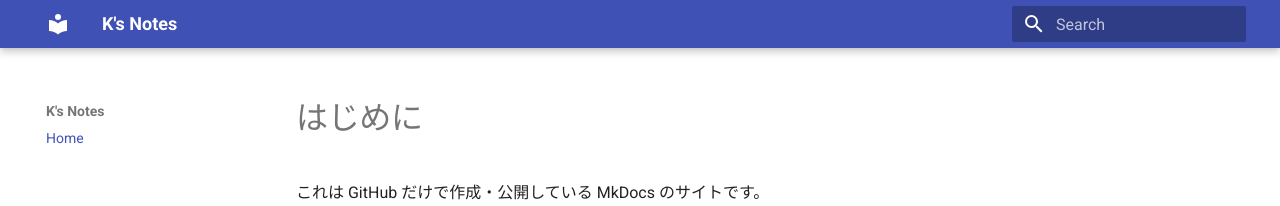
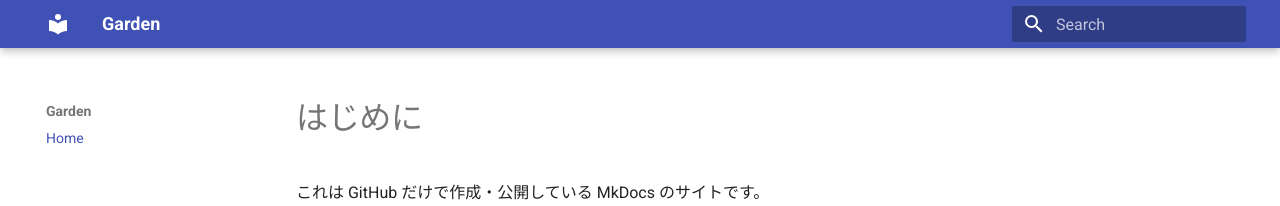
Before and after one commit to hedgehog-hrt/test_repo, an MkDocs documentation site: the page built from docs/index.md, in a window 1280 px wide. Shown: the top 206 px of the page. Built offline with MkDocs 1.6.1 and Material for MkDocs 9.7.7, drawn with Linux system fonts in a browser that asks for light colours.

Commit message:
Update mkdocs.yml

```diff
--- a/mkdocs.yml
+++ b/mkdocs.yml
@@ -1,4 +1,4 @@
-site_name: K's Notes
+site_name: Garden
 site_url: https://hedgehog-hrt.github.io/notes/
 docs_dir: docs
 
```
